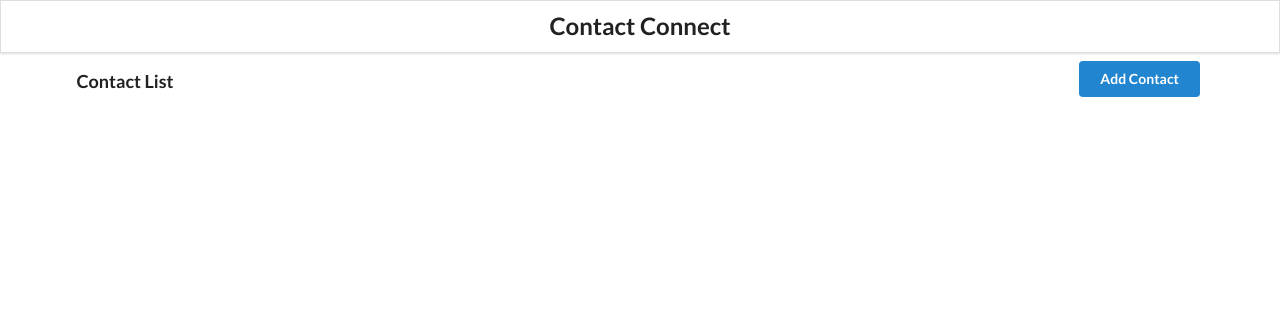
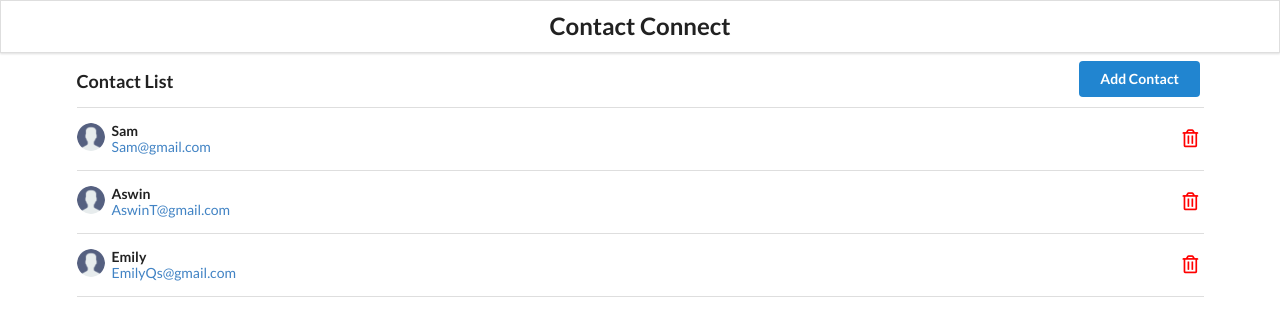
Before and after one commit to PrajilPradeep/contact-connect, a React (Vite) app: page / in a window 1280 px wide. Shown: the top 336 px of the page. Built offline with nearby package versions, Linux system fonts and the light colour scheme; data requests are answered from the project's data file.

Commit message:
Update data source to JSON server instead of local storage

```diff
--- a/src/components/App.jsx
+++ b/src/components/App.jsx
@@ -6,26 +6,33 @@ import ContactList from "./ContactList.jsx";
 import { v4 as uuidv4 } from "uuid";
 import { BrowserRouter as Router, Route, Routes } from "react-router-dom";
 import ContactDetails from "./ContactDetails";
+import api from "../api/contacts";
 
 function App() {
   const [contactList, setContactList] = useState([]);
-  const LOCAL_STORAGE_KEY = "contactList";
+
+  const retrieveContacts = async () => {
+    const response = await api.get("/contacts");
+    return response.data;
+  };
+
+  // const LOCAL_STORAGE_KEY = "contactList";
   const addContactHandler = (contact) => {
     const updatedContactList = [...contactList, { id: uuidv4(), ...contact }];
-    window.localStorage.setItem(
-      LOCAL_STORAGE_KEY,
-      JSON.stringify(updatedContactList)
-    );
-    setContactList(updatedContactList);
+    // window.localStorage.setItem(
+    //   LOCAL_STORAGE_KEY,
+    //   JSON.stringify(updatedContactList)
+    // );
+    // setContactList(updatedContactList);
   };
 
   useEffect(() => {
-    const contactsFromLocalStorage = JSON.parse(
-      localStorage.getItem("contactList")
-    );
-    if (contactsFromLocalStorage) {
-      setContactList(contactsFromLocalStorage);
-    }
+    const getAllContact = async () => {
+      const allContacts = await retrieveContacts();
+      if (allContacts) setContactList(allContacts);
+    };
+
+    getAllContact();
   }, []);
 
   const deleteContact = (id) => {
```
